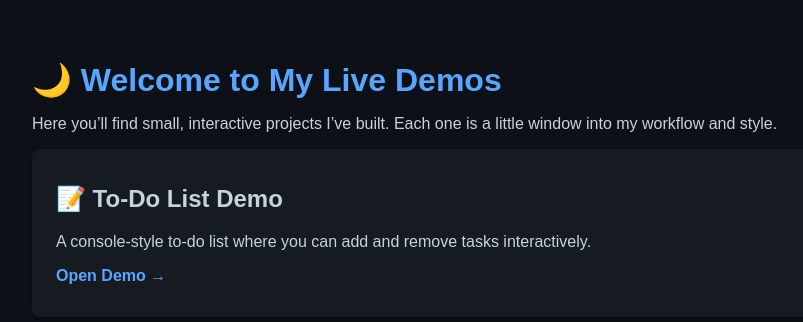
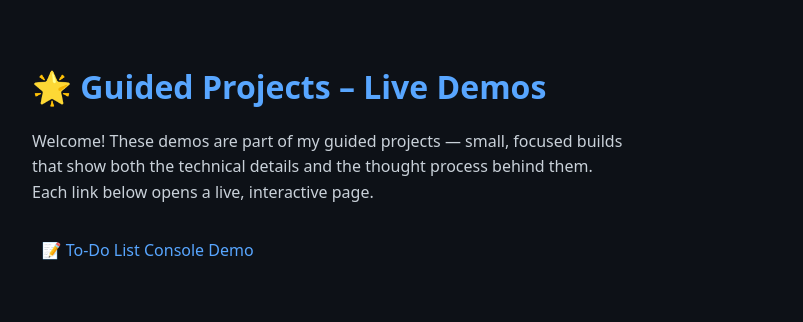
Before and after one commit to musman-uk/portfolio, a plain HTML site: page docs/index.html in a window 1280 px wide. Shown: the whole page, without its empty margins (8-811 px from the left). Drawn offline with Linux system fonts and the light colour scheme.

Commit message:
Update index.html

```diff
--- a/docs/index.html
+++ b/docs/index.html
@@ -2,45 +2,52 @@
 <html lang="en">
 <head>
   <meta charset="UTF-8">
-  <title>Live Demos</title>
+  <title>Guided Projects – Live Demos</title>
   <style>
     body {
-      background: #0d1117; /* dark background */
-      color: #c9d1d9;      /* soft gray text */
-      font-family: Arial, sans-serif;
+      background: #0d1117;
+      color: #c9d1d9;
+      font-family: system-ui, sans-serif;
       padding: 2rem;
+      line-height: 1.6;
     }
     h1 {
-      color: #58a6ff; /* blue accent */
-      margin-bottom: 1rem;
+      color: #58a6ff;
+      margin-bottom: 0.5rem;
     }
-    .card {
-      background: #161b22;
-      padding: 1rem 1.5rem;
-      margin: 1rem 0;
-      border-radius: 8px;
-      box-shadow: 0 2px 6px rgba(0,0,0,0.4);
+    p {
+      max-width: 600px;
+      margin-bottom: 2rem;
+    }
+    ul {
+      list-style: none;
+      padding: 0;
+    }
+    li {
+      margin: 0.8rem 0;
     }
     a {
       color: #58a6ff;
       text-decoration: none;
-      font-weight: bold;
+      font-weight: 500;
+      padding: 0.3rem 0.6rem;
+      border-radius: 4px;
+      transition: background 0.2s;
     }
     a:hover {
-      text-decoration: underline;
+      background: #161b22;
     }
   </style>
 </head>
 <body>
-  <h1>🌙 Welcome to My Live Demos</h1>
-  <p>Here you’ll find small, interactive projects I’ve built. Each one is a little window into my workflow and style.</p>
-
-  <div class="card">
-    <h2>📝 To‑Do List Demo</h2>
-    <p>A console‑style to‑do list where you can add and remove tasks interactively.</p>
-    <p><a href="todo-list/">Open Demo →</a></p>
-  </div>
-
-  <!-- Add more cards for future demos -->
+  <h1>🌟 Guided Projects – Live Demos</h1>
+  <p>
+    Welcome! These demos are part of my guided projects — small, focused builds that show both the technical details and the thought process behind them.
+    Each link below opens a live, interactive page.
+  </p>
+  <ul>
+    <li><a href="todo-list/">📝 To‑Do List Console Demo</a></li>
+    <!-- Add more projects here -->
+  </ul>
 </body>
 </html>
```
